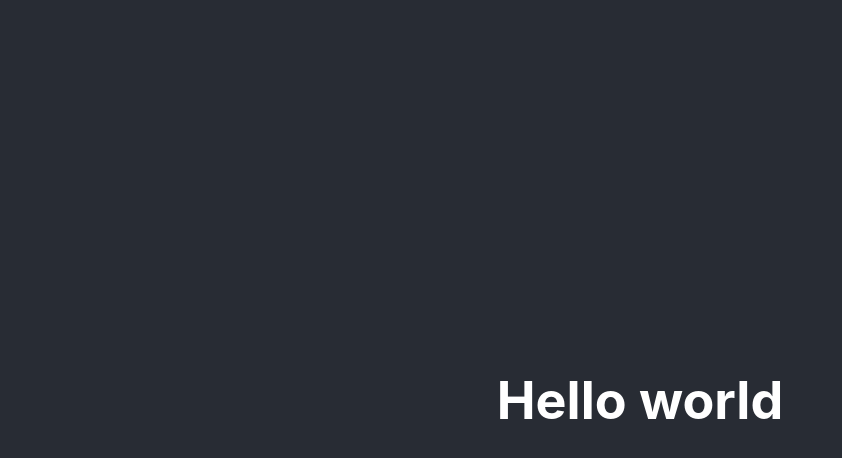
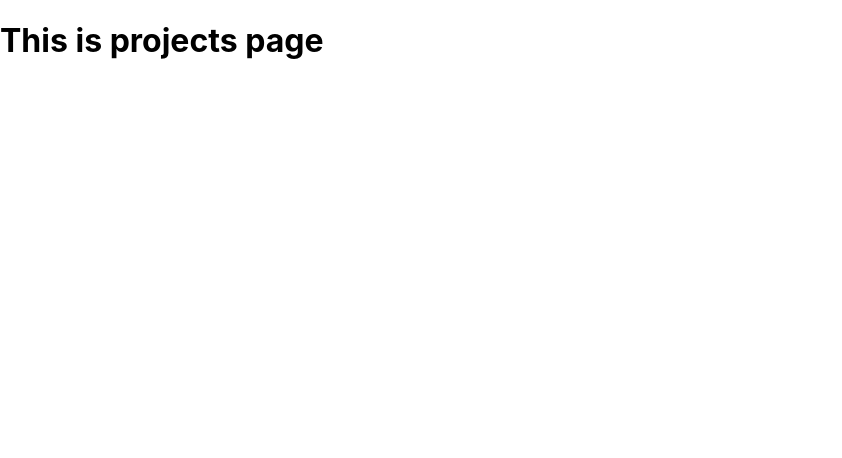
Before and after one commit to a-deep97/Task-manager, a React (Create React App) app in the folder task_manager_ui/: page /projects in a window 1280 px wide. Shown: the top 458 px of the page, without its empty margins (0-842 px from the left). Built offline with nearby package versions, Linux system fonts and the light colour scheme.

Commit message:
Added basic ui pages and routing in react app

```diff
--- a/task_manager_ui/package.json
+++ b/task_manager_ui/package.json
@@ -8,6 +8,7 @@
     "@testing-library/user-event": "^13.5.0",
     "react": "^18.2.0",
     "react-dom": "^18.2.0",
+    "react-router-dom": "^6.9.0",
     "react-scripts": "5.0.1",
     "web-vitals": "^2.1.4"
   },
--- a/task_manager_ui/src/App.js
+++ b/task_manager_ui/src/App.js
@@ -1,13 +1,22 @@
+import React from 'react';
+import {BrowserRouter, Route, Routes} from 'react-router-dom';
+import Projects from './static/js/projects'
+import User from './static/js/user';
+import Tasks from './static/js/tasks';
 import './static/css/App.css';
 
 function App() {
   return (
-    <div className="App">
-      <header className="App-header">
-        <h1>Hello world</h1>
-      </header>
-    </div>
+    <BrowserRouter>
+      <Routes>
+        <Route path='/' element={ <h1>Hello , this is home page</h1>} />
+        <Route path='/projects' element={<Projects />} />
+        <Route path='/tasks' element={<Tasks />} />
+        <Route path='/user' element={<User />} />
+      </Routes>
+    </BrowserRouter>
   );
+
 }
 
 export default App;
--- /dev/null
+++ b/task_manager_ui/src/static/js/projects.js
@@ -0,0 +1,10 @@
+
+
+
+function Projects(){
+    return (
+        <h1>This is projects page</h1>
+    );
+}
+
+export default Projects
--- /dev/null
+++ b/task_manager_ui/src/static/js/tasks.js
@@ -0,0 +1,10 @@
+
+
+
+function Tasks(){
+    return (
+        <h1>This is projects page</h1>
+    );
+}
+
+export default Tasks
--- /dev/null
+++ b/task_manager_ui/src/static/js/user.js
@@ -0,0 +1,10 @@
+
+
+
+function User(){
+    return (
+        <h1>This is projects page</h1>
+    );
+}
+
+export default User
```
Also changed, not shown: task_manager_ui/public/template/navbar.js (added), task_manager_ui/src/static/js/components/footer.js (added), task_manager_ui/src/static/js/components/main-view.js (added), task_manager_ui/src/static/js/components/navbar.js (added), task_manager_ui/src/static/js/components/side-panel.js (added), 1 other file (tests, documents, lock files or other folders).
